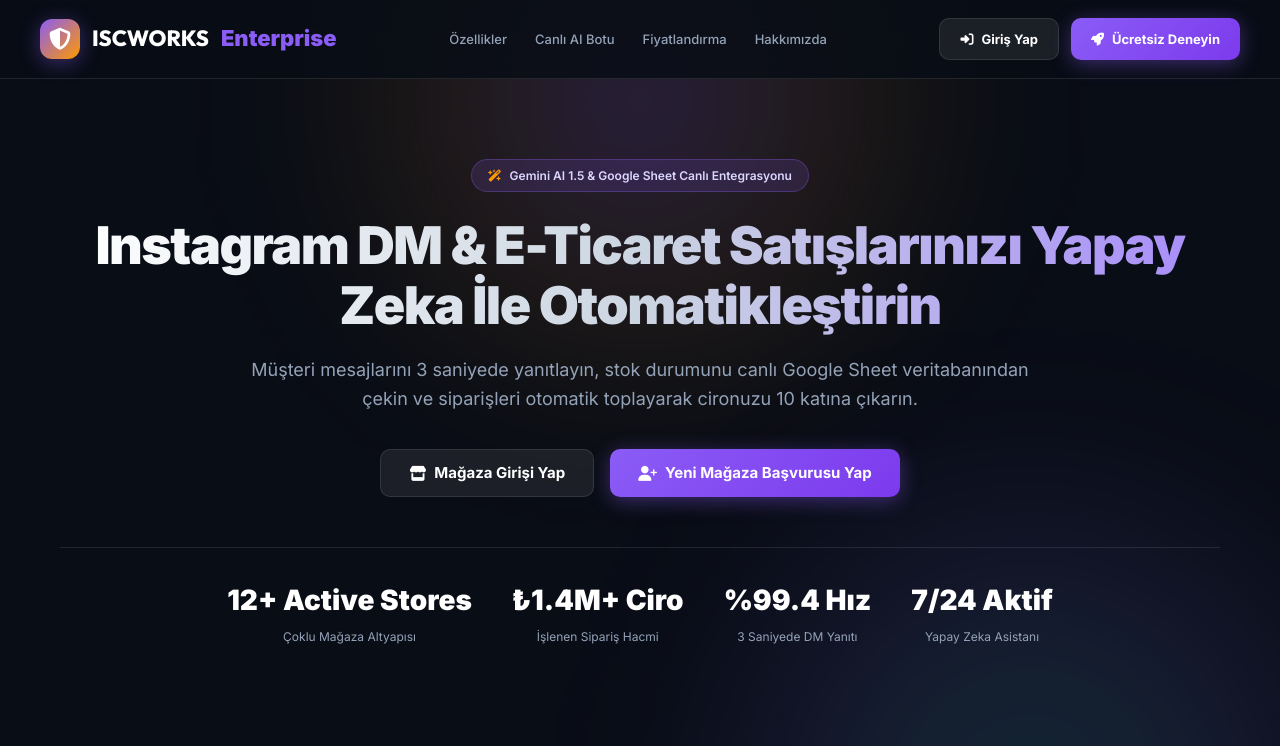
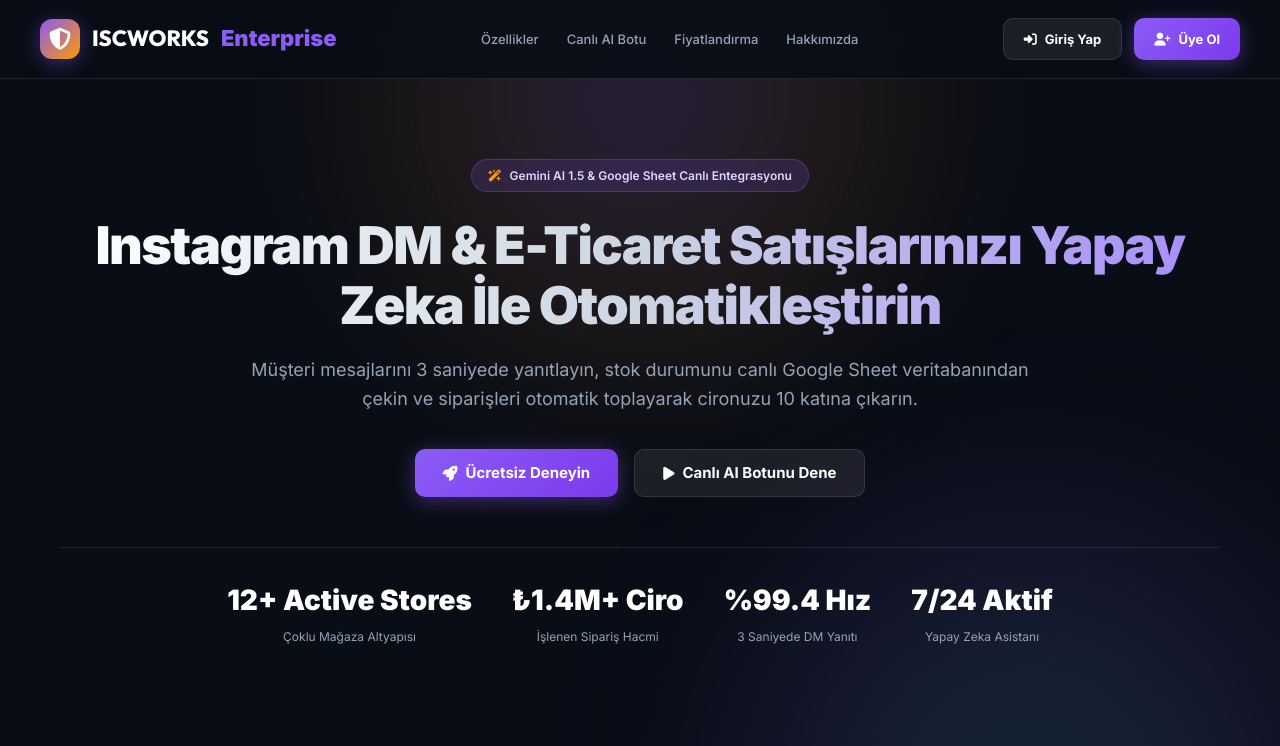
Before and after one commit to emryhme/iscworks-bot, a website: page public/index.html in a window 1280 px wide. Shown: the top 746 px of the page. Drawn offline with nearby package versions, Linux system fonts and the light colour scheme.

Commit message:
clean header to strictly contain Giris Yap and Uye Ol buttons, and Hero section to have Ucretsiz Deneyin button

```diff
--- a/public/index.html
+++ b/public/index.html
@@ -611,7 +611,7 @@
       <i class="fa-solid fa-right-to-bracket"></i> Giriş Yap
     </a>
     <a href="/admin/register.html" class="btn btn-primary">
-      <i class="fa-solid fa-rocket"></i> Ücretsiz Deneyin
+      <i class="fa-solid fa-user-plus"></i> Üye Ol
     </a>
   </div>
 </header>
@@ -625,11 +625,11 @@
   <p>Müşteri mesajlarını 3 saniyede yanıtlayın, stok durumunu canlı Google Sheet veritabanından çekin ve siparişleri otomatik toplayarak cironuzu 10 katına çıkarın.</p>
 
   <div class="hero-actions">
-    <a href="/admin/login.html" class="btn btn-secondary" style="height:48px; padding:0 28px; font-size:15px;">
-      <i class="fa-solid fa-store"></i> Mağaza Girişi Yap
+    <a href="/admin/register.html" class="btn btn-primary" style="height:48px; padding:0 28px; font-size:15px;">
+      <i class="fa-solid fa-rocket"></i> Ücretsiz Deneyin
     </a>
-    <a href="/admin/register.html" class="btn btn-primary" style="height:48px; padding:0 28px; font-size:15px;">
-      <i class="fa-solid fa-user-plus"></i> Yeni Mağaza Başvurusu Yap
+    <a href="#demo" class="btn btn-secondary" style="height:48px; padding:0 28px; font-size:15px;">
+      <i class="fa-solid fa-play"></i> Canlı AI Botunu Dene
     </a>
   </div>
 
```
